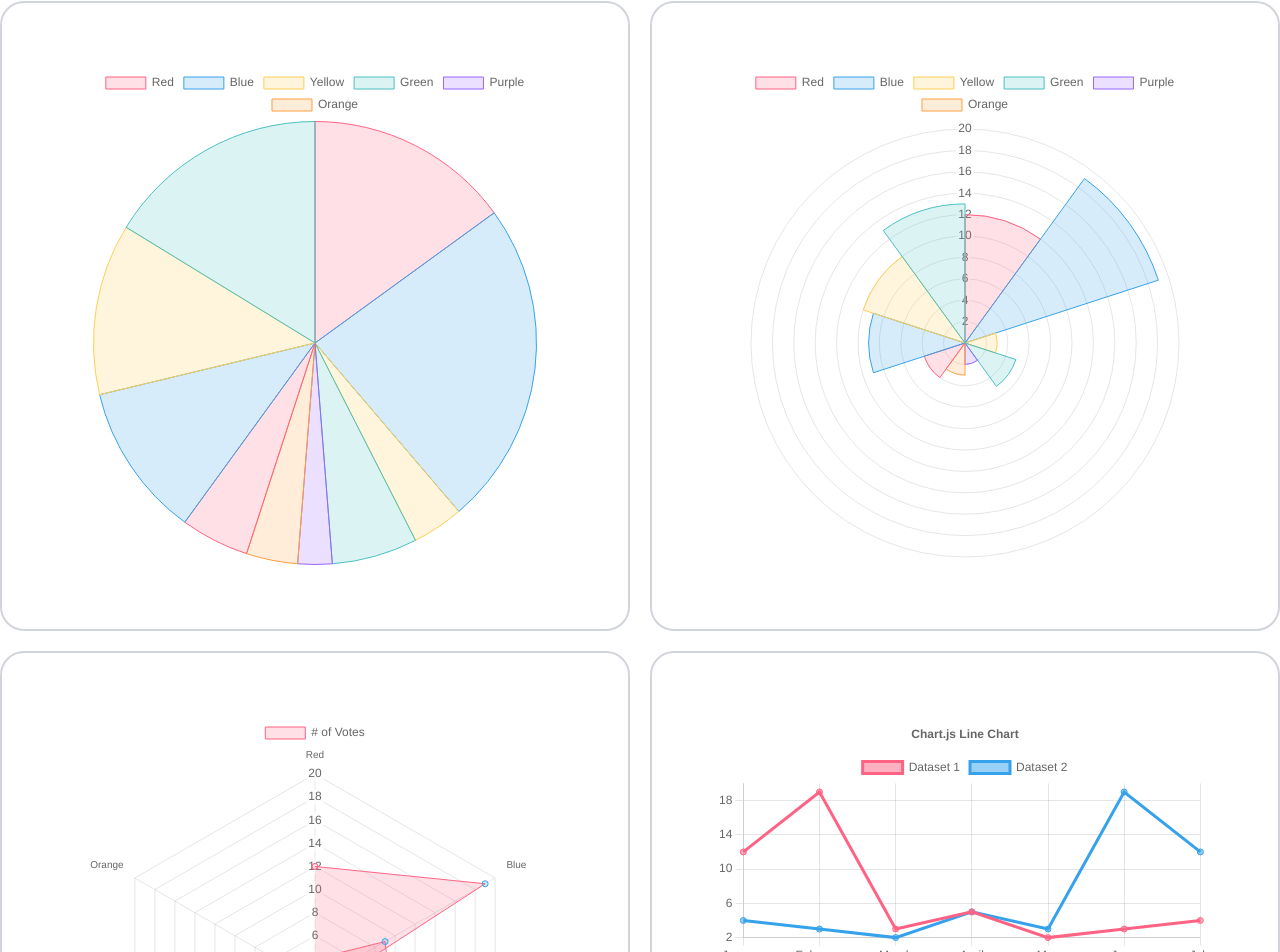
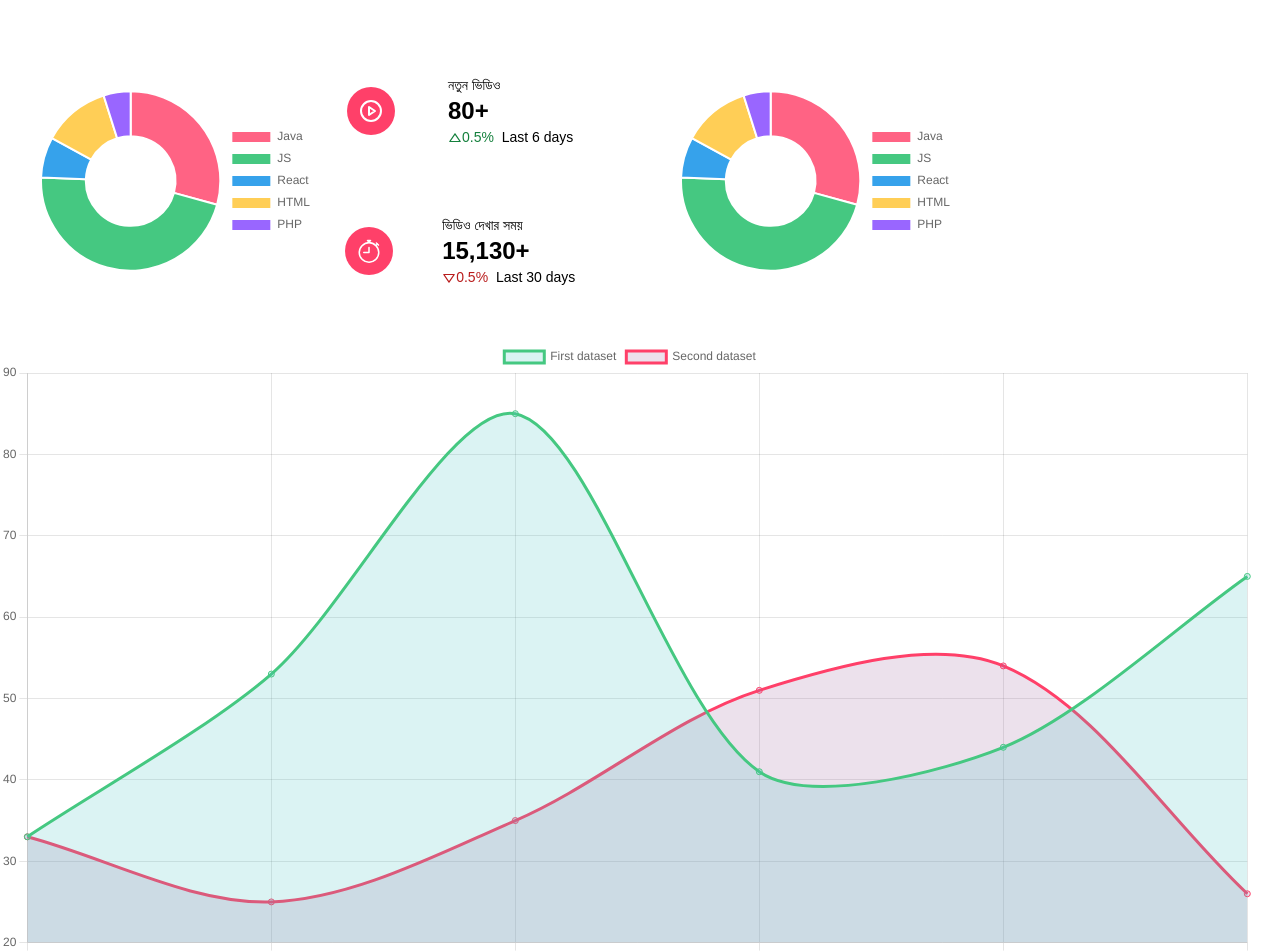
Before and after one commit to abdul-jabbar-dev/minExe, a React (Create React App) app: page /dashboard in a window 1280 px wide. Shown: the part 131-1083 px from the top of the page. Built offline with nearby package versions, Linux system fonts and the light colour scheme.

Commit message:
mid cart

```diff
--- a/src/Api/Chart.js
+++ b/src/Api/Chart.js
@@ -1,49 +1,69 @@
-const datas = [12, 19, 3, 5, 2, 3, 4, 9, 10, 13]
+const datas = [12, 19, 3, 5, 2]
 const data = {
-    labels: ['Red', 'Blue', 'Yellow', 'Green', 'Purple', 'Orange'],
+    labels: ['Java', 'JS', 'React', 'HTML', 'PHP'],
     datasets: [
         {
             label: '# of Votes',
+            fill: true,
 
+            legend: {
+                position: 'bottom'
+            },
             data: datas,
             backgroundColor: [
-                'rgba(255, 99, 132, 0.2)',
-                'rgba(54, 162, 235, 0.2)',
-                'rgba(255, 206, 86, 0.2)',
-                'rgba(75, 192, 192, 0.2)',
-                'rgba(153, 102, 255, 0.2)',
-                'rgba(255, 159, 64, 0.2)',
-            ],
-            borderColor: [
                 'rgba(255, 99, 132, 1)',
+                '#45C881',
                 'rgba(54, 162, 235, 1)',
                 'rgba(255, 206, 86, 1)',
-                'rgba(75, 192, 192, 1)',
                 'rgba(153, 102, 255, 1)',
-                'rgba(255, 159, 64, 1)',
             ],
-            borderWidth: 1,
+
+
         },
 
     ],
+    hoverOffset: 15
 }
-const labels = ['January', 'February', 'March', 'April', 'May', 'June', 'July'];
-console.log(labels.map((e,i) => datas[i]))
+
+
+
 const lineData = {
-    labels,
+    labels: ["Jan", "Feb", "Mar", "Apr", "May", "Jun"],
+
     datasets: [
         {
-            label: 'Dataset 1',
-            data: labels.map((e,i) => datas[i]),
-            borderColor: 'rgb(255, 99, 132)',
-            backgroundColor: 'rgba(255, 99, 132, 0.5)',
+            label: "First dataset",
+            data: [33, 53, 85, 41, 44, 65],
+            fill: true,
+            animations: {
+                tension: {
+                    duration: 10000,
+                    easing: 'linear',
+                    from: .4,
+                    to: .2,
+                    loop: true
+                }
+            },
+            backgroundColor: "rgba(75,192,192,0.2)",
+            borderColor: "#45C881"
         },
         {
-            label: 'Dataset 2',
-            data: labels.map((e,i) => datas[i]).reverse(),
-            borderColor: 'rgb(53, 162, 235)',
-            backgroundColor: 'rgba(53, 162, 235, 0.5)',
-        },
+            label: "Second dataset",
+            data: [33, 25, 35, 51, 54, 26],
+            fill: true,
+            animations: {
+                tension: {
+                    duration: 4000,
+                    easing: 'linear',
+                    from: .5,
+                    to: .2,
+                    loop: true
+                }
+            },
+            backgroundColor: "rgba(158, 104, 158,0.2)",
+            borderColor: "#FF4069"
+        }
     ],
+    hoverOffset: 4
 };
 export { data, lineData }
--- a/src/Page/Dashboard/Dashboard.js
+++ b/src/Page/Dashboard/Dashboard.js
@@ -1,8 +1,12 @@
 import React from 'react';
-import { Line, Pie, PolarArea, Radar, } from 'react-chartjs-2';
+import { Doughnut, Line } from 'react-chartjs-2';
 import { data, lineData } from '../../Api/Chart';
 import { Chart as ChartJS, ArcElement, Tooltip, Legend, RadialLinearScale, CategoryScale, LinearScale, PointElement, LineElement, Title, Filler } from 'chart.js';
 import DashboardNav from '../Shared/DashboardNav/DashboardNav';
+import { FiPlayCircle } from "@react-icons/all-files/fi/FiPlayCircle";
+import { BiUpArrow } from "@react-icons/all-files/bi/BiUpArrow";
+import { BiDownArrow } from "@react-icons/all-files/bi/BiDownArrow";
+import { BsStopwatch } from "@react-icons/all-files/bs/BsStopwatch";
 ChartJS.register(ArcElement, Tooltip, RadialLinearScale, CategoryScale,
     LinearScale,
     RadialLinearScale,
@@ -17,30 +21,84 @@ const Dashboard = () => {
         responsive: true,
         plugins: {
             legend: {
+                position: 'right',
+            },
+
+        },
+    };
+    const options2 = {
+        responsive: true,
+        plugins: {
+            legend: {
                 position: 'top',
             },
-            title: {
-                display: true,
-                text: 'Chart.js Line Chart',
-            },
+
         },
     };
     return (
         <div>
-            <DashboardNav></DashboardNav>
-            <div className='grid grid-cols-2  gap-5 container mx-auto'>
-                <div className= 'p-16 border-2 border-gray-300 rounded-3xl' >
-                    <Pie data={data} />
+            <DashboardNav>
+
+            </DashboardNav>
+            <div className='grid grid-cols-1   gap-5 container mx-auto mt-10'>
+
+                <div class="row-span-2 col-span-2">
+                    <div className=" grid grid-cols-4 row-span-2  ">
+                        <div className='px-10 col-span-2 grid grid-cols-2'>
+                            <div>
+                                <Doughnut options={options} data={data} />
+                            </div>
+                            <div className='grid grid-rows-2 '>
+                                <div className='flex justify-around'>
+                                    <div className='flex justify-evenly flex-col items-center'>
+                                        <FiPlayCircle style={{ backgroundColor: '#FF4069' }} className='text-5xl rounded-full text-white p-3'></FiPlayCircle>
+                                    </div>
+                                    <div className='flex justify-center flex-col items-start'>
+                                        <p className='text-sm  '>নতুন ভিডিও</p>
+                                        <p className='text-2xl font-semibold'>80+</p>
+                                        <span className='text-sm  rounded-full inline text-green-700'>
+                                            <BiUpArrow className='inline'></BiUpArrow>
+                                            0.5% &nbsp;
+                                            <p className='inline text-black'>Last 6 days</p>
+                                        </span>
+                                    </div>
+                                </div>
+                                <div className='flex justify-around'>
+                                    <div className='flex justify-evenly flex-col items-center'>
+                                        <BsStopwatch style={{ backgroundColor: '#FF4069' }} className='text-5xl rounded-full text-white p-3'></BsStopwatch>
+                                    </div>
+                                    <div className='flex justify-center flex-col items-start'>
+                                        <p className='text-sm  '>ভিডিও দেখার সময়</p>
+                                        <p className='text-2xl font-semibold'>15,130+</p>
+                                        <span className='text-sm  rounded-full inline text-red-700'>
+                                            <BiDownArrow className='inline'></BiDownArrow>
+                                            0.5% &nbsp;
+                                            <p className='inline text-black'>Last 30 days</p>
+                                        </span>
+                                    </div>
+                                </div>
+
+                            </div>
+                        </div>
+                        <div className='px-10 col-span-2 grid grid-cols-2'>
+                            <div>
+                                <Doughnut options={options} data={data} />
+                            </div>
+                            <div>
+
+                            </div>
+                        </div>
+
+
+                    </div>
                 </div>
-                <div className= 'p-16 border-2 border-gray-300 rounded-3xl' >
-                    <PolarArea data={data} />
+
+
+                <div class="row-span-3 ">
+                    <Line options={options2} data={lineData} />
                 </div>
-                <div className= 'p-16 border-2 border-gray-300 rounded-3xl' >
-                    <Radar data={data} />
-                </div>
-                <div className= 'p-16 border-2 border-gray-300 rounded-3xl' >
-                    <Line options={options} data={lineData} />
-                </div>
+
+                <div class="col-span-2">02</div>
             </div>
         </div>
     );
```
Also changed, not shown: src/Components/Dashboard/Charts.js (deleted, +0 -16 lines), src/Components/Dashboard/DataCard.js (added, +11 -0 lines).
